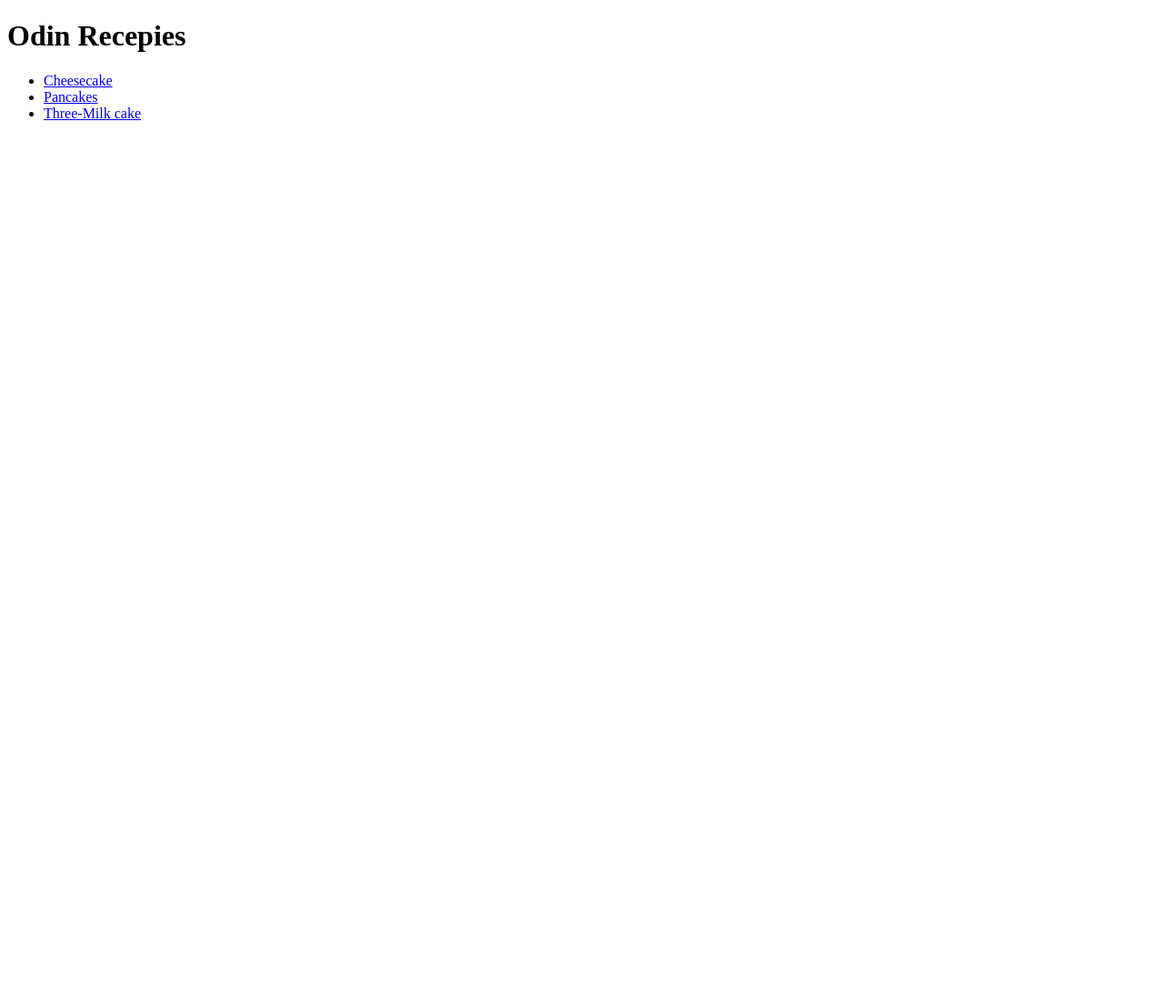
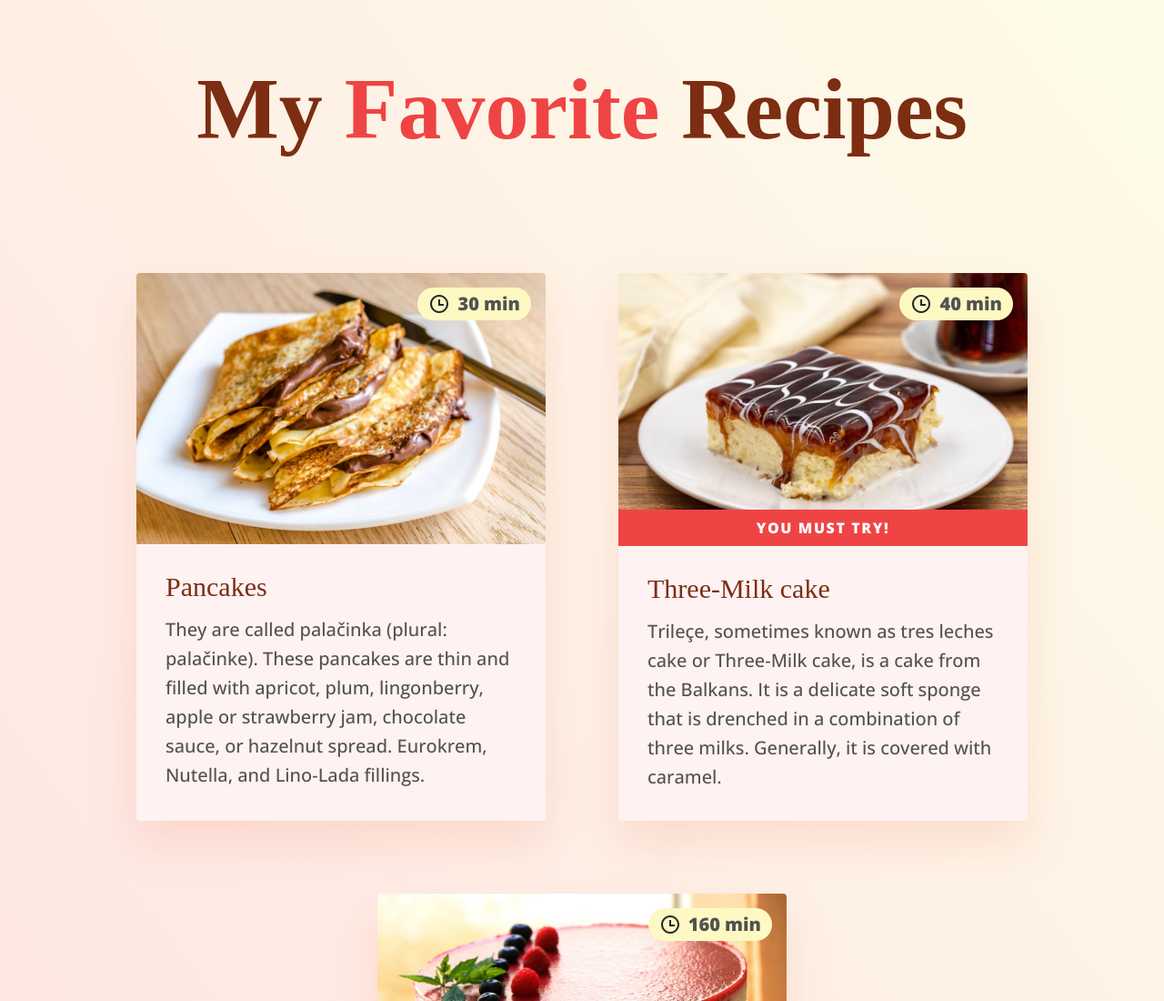
Before and after one commit to IvanRadojevic/odin-recipes, a website: page index.html in a window 1280 px wide. Shown: the top 1100 px of the page at 91% size. Before the commit the page ends 800 px from the top, so only its background shows below. Drawn offline with nearby package versions, Linux system fonts and the light colour scheme; a web font is replaced by a local one.

Commit message:
Add style to main recipe page

```diff
--- a/index.html
+++ b/index.html
@@ -5,17 +5,118 @@
     <meta charset="UTF-8">
     <meta http-equiv="X-UA-Compatible" content="IE=edge">
     <meta name="viewport" content="width=device-width, initial-scale=1.0">
-    <link rel="stylesheet" href="css/style.css">
+    <link rel="stylesheet" href="css/output.css">
     <title>Odin recipes</title>
+    <link rel="preconnect" href="https://fonts.googleapis.com">
+    <link rel="preconnect" href="https://fonts.gstatic.com" crossorigin>
+    <link href="https://fonts.googleapis.com/css2?family=Open+Sans:wght@500;800&family=Shrikhand&display=swap"
+        rel="stylesheet">
 </head>
 
-<body>
-    <h1>Odin Recepies</h1>
-    <ul>
-        <li><a href="recipes/cizkejk.html">Cheesecake</a></li>
-        <li><a href="recipes/palacinke.html">Pancakes</a></li>
-        <li> <a href="recipes/trilece.html">Three-Milk cake</a></li>
-    </ul>
+<body class="bg-gradient-to-tr from-red-100 to-yellow-50 min-h-screen flex justify-center items-center ">
+
+    <div class="container mx-auto  mb-20">
+        <h1
+            class="text-orange-900 sm:leading-tight my-[60px] md:mb-20 pb-10 font-shand text-7xl md:text-[96px] font-extrabold text-center">
+            My
+            <span class="text-red-500">Favorite</span> Recipes
+        </h1>
+        <ul class="flex flex-wrap gap-20 justify-center items-stretch">
+
+
+            <li
+                class=" max-w-[450px] rounded overflow-hidden relative bg-red-50 drop-shadow-[0_24px_24px_rgba(230,40,0,0.1)] transition transform duration-200 hover:-translate-y-2 ease-in">
+                <di
+                    class="absolute  text-white font-opensans font-semibold uppercase tracking-widest   bg-red-500  top-[260px] left-0 right-0 py-2 text-center  ">
+                    You Must
+                    try!</di>
+
+                </span>
+                <a href="recipes/trilece.html">
+                    <div
+                        class="flex gap-2 items-center absolute top-4 right-4 bg-yellow-100 px-3 py-1 rounded-full to-zinc-700">
+                        <svg class="w-6 fill-neutral-800" xmlns="http://www.w3.org/2000/svg" viewBox="0 0 24 24">
+                            <path fill="none" d="M0 0h24v24H0z" />
+                            <path
+                                d="M12 22C6.477 22 2 17.523 2 12S6.477 2 12 2s10 4.477 10 10-4.477 10-10 10zm0-2a8 8 0 1 0 0-16 8 8 0 0 0 0 16zm1-8h4v2h-6V7h2v5z" />
+                        </svg><span class="text-xl font-opensans font-bold text-neutral-600 ">40 min</span>
+                    </div>
+                    <img src="imgs/trilece.jpg" alt="trilece">
+                    <div class="m-8">
+                        <h3 class="font-shand text-3xl leading-none mb-4 text-orange-900 ">Three-Milk cake</h3>
+                        <p class="text-xl leading-8 font-opensans text-neutral-600">Trileçe, sometimes known as tres
+                            leches
+                            cake
+                            or
+                            Three-Milk
+                            cake, is a cake
+                            from the
+                            Balkans. It
+                            is a delicate soft sponge that is drenched in a combination of three milks. Generally, it is
+                            covered with
+                            caramel. </p>
+                    </div>
+                </a>
+
+
+            </li>
+
+            <li
+                class="max-w-[450px] xl:-order-1 rounded overflow-hidden relative bg-red-50 drop-shadow-[0_24px_24px_rgba(230,40,0,0.1)] transition transform duration-200 hover:-translate-y-2 ease-in">
+                <a href="recipes/palacinke.html">
+                    <div
+                        class="flex gap-2 items-center absolute top-4 right-4 bg-yellow-100 px-3 py-1 rounded-full to-zinc-700">
+                        <svg class="w-6 fill-neutral-800" xmlns="http://www.w3.org/2000/svg" viewBox="0 0 24 24">
+                            <path fill="none" d="M0 0h24v24H0z" />
+                            <path
+                                d="M12 22C6.477 22 2 17.523 2 12S6.477 2 12 2s10 4.477 10 10-4.477 10-10 10zm0-2a8 8 0 1 0 0-16 8 8 0 0 0 0 16zm1-8h4v2h-6V7h2v5z" />
+                        </svg><span class="text-xl font-opensans font-bold text-neutral-600 ">30 min</span>
+                    </div>
+                    <img src="imgs/palacinke.jpg" alt="trilece">
+                    <div class="m-8">
+                        <h3 class="font-shand text-3xl leading-none mb-4 text-orange-900 ">Pancakes</h3>
+                        <p class="text-xl leading-8 font-opensans text-neutral-600">They are called palačinka (plural:
+                            palačinke). These pancakes are thin and filled with apricot,
+                            plum, lingonberry, apple or strawberry jam, chocolate sauce, or hazelnut spread. Eurokrem,
+                            Nutella, and
+                            Lino-Lada fillings.</p>
+                    </div>
+
+                </a>
+
+            </li>
+
+
+            <li
+                class="max-w-[450px] rounded overflow-hidden relative bg-red-50 drop-shadow-[0_24px_24px_rgba(230,40,0,0.1)] transition transform duration-200 hover:-translate-y-2 ease-in">
+                <a href="./recipes/cizkejk.html">
+                    <div
+                        class="flex gap-2 items-center absolute top-4 right-4 bg-yellow-100 px-3 py-1 rounded-full to-zinc-700">
+                        <svg class="w-6 fill-neutral-800" xmlns="http://www.w3.org/2000/svg" viewBox="0 0 24 24">
+                            <path fill="none" d="M0 0h24v24H0z" />
+                            <path
+                                d="M12 22C6.477 22 2 17.523 2 12S6.477 2 12 2s10 4.477 10 10-4.477 10-10 10zm0-2a8 8 0 1 0 0-16 8 8 0 0 0 0 16zm1-8h4v2h-6V7h2v5z" />
+                        </svg><span class="text-xl font-opensans font-bold text-neutral-600 ">160 min</span>
+                    </div>
+                    <img src="imgs/cheesecake.jpg" alt="cheesecake">
+                    <div class="m-8">
+                        <h3 class="font-shand text-3xl leading-none mb-4 text-orange-900 ">Cheesecake</h3>
+                        <p class="text-xl leading-8 font-opensans text-neutral-600">Cheesecake is a sweet dessert
+                            consisting of one or more layers. The main, and thickest, layer
+                            consists of a mixture of a soft, fresh cheese eggs, and
+                            sugar. If there is a bottom layer, it most often consists of a crust or base made from
+                            crushed cookies.</p>
+                    </div>
+
+
+                </a>
+            </li>
+
+
+
+        </ul>
+    </div>
+
 
 </body>
 
--- /dev/null
+++ b/input.css
@@ -0,0 +1,3 @@
+@tailwind base;
+@tailwind components;
+@tailwind utilities;
--- /dev/null
+++ b/tailwind.config.js
@@ -0,0 +1,13 @@
+/** @type {import('tailwindcss').Config} */
+module.exports = {
+  content: ["./**/*.html"],
+  theme: {
+    extend: {
+      fontFamily:{
+        shand: "Shrikhand, serif",
+        opensans: "'Open Sans', sans-serif"
+      }
+    },
+  },
+  plugins: [],
+}
```
Also changed, not shown: imgs/Odin recipes.html (added, +75 -0 lines), package.json (added, +9 -0 lines), css/output.css (added), css/style.css (deleted), dist/output.css (added), imgs/Odin recipes_files/cheesecake.jpg (added), imgs/Odin recipes_files/output.css (added), imgs/Odin recipes_files/palacinke.jpg (added), imgs/Odin recipes_files/trilece.jpg (added), 2 other files.
